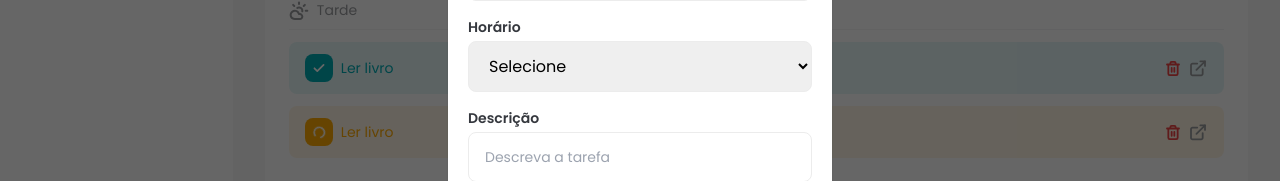
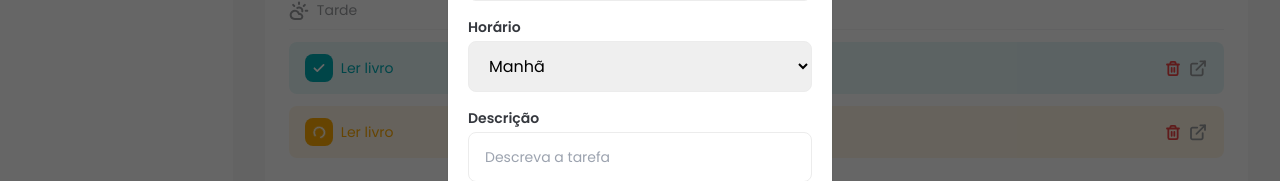
Before and after one commit to lucasbeniti/fsc-task-manager, a React (Vite) app: page / in a window 1280 px wide. Both pictures are taken after a click on the button "Nova tarefa". Shown: the part 346-527 px from the top of the page. Built offline with nearby package versions, Linux system fonts and the light colour scheme.

Commit message:
feat: ensure task can be added

```diff
--- a/src/components/AddTaskDialog.jsx
+++ b/src/components/AddTaskDialog.jsx
@@ -2,13 +2,30 @@ import { createPortal } from "react-dom";
 import Input from "./Input";
 import Button from "./Button";
 import { CSSTransition } from "react-transition-group";
-import { useRef } from "react";
+import { useRef, useState } from "react";
 import "./AddTaskDialog.css";
-import InputLabel from "./InputLabel";
 import TimeSelect from "./TimeSelect";
+import { v4 } from "uuid";
 
-const AddTaskDialog = ({ isOpen, handleCloseDialogClick }) => {
+const AddTaskDialog = ({
+  isOpen,
+  handleCloseDialogClick,
+  handleAddTaskSubmit,
+}) => {
   const nodeRef = useRef();
+  const [time, setTime] = useState("morning");
+  const [title, setTitle] = useState();
+  const [description, setDescription] = useState();
+
+  const handleSaveClick = () => {
+    handleAddTaskSubmit({
+      id: v4(),
+      title,
+      time,
+      description,
+      status: "notStarted",
+    });
+  };
 
   return (
     <CSSTransition
@@ -37,14 +54,21 @@ const AddTaskDialog = ({ isOpen, handleCloseDialogClick }) => {
                   label="Título"
                   placeholder="Título da tarefa"
                   id="title"
+                  value={title}
+                  onChange={(e) => setTitle(e.target.value)}
                 />
 
-                <TimeSelect />
+                <TimeSelect
+                  value={time}
+                  onChange={(e) => setTime(e.target.value)}
+                />
 
                 <Input
                   label="Descrição"
                   placeholder="Descreva a tarefa"
                   id="description"
+                  value={description}
+                  onChange={(e) => setDescription(e.target.value)}
                 />
 
                 <div className="flex items-center gap-3">
@@ -55,7 +79,9 @@ const AddTaskDialog = ({ isOpen, handleCloseDialogClick }) => {
                   >
                     Cancelar
                   </Button>
-                  <Button size="lg">Salvar</Button>
+                  <Button size="lg" onClick={handleSaveClick}>
+                    Salvar
+                  </Button>
                 </div>
               </div>
             </div>
--- a/src/components/Tasks.jsx
+++ b/src/components/Tasks.jsx
@@ -61,6 +61,12 @@ const Tasks = () => {
     setIsDialogOpen(false);
   };
 
+  const handleAddTaskSubmit = (task) => {
+    setTasks([...tasks, task]);
+    setIsDialogOpen(false);
+    toast.success("Tarefa adicionada com sucesso!");
+  };
+
   return (
     <div className="w-full space-y-6 px-8 py-16">
       <div className="flex w-full justify-between">
@@ -84,6 +90,7 @@ const Tasks = () => {
           <AddTaskDialog
             isOpen={isDialogOpen}
             handleCloseDialogClick={handleCloseDialogClick}
+            handleAddTaskSubmit={handleAddTaskSubmit}
           />
         </div>
       </div>
--- a/src/components/TimeSelect.jsx
+++ b/src/components/TimeSelect.jsx
@@ -1,14 +1,14 @@
 import InputLabel from "./InputLabel";
 
-const TimeSelect = () => {
+const TimeSelect = (props) => {
   return (
     <div className="flex flex-col gap-1 text-left">
       <InputLabel htmlFor="time">Horário</InputLabel>
       <select
         id="time"
         className="placehoder:text-[#9A9C9F] rounded-lg border border-solid border-[#ECECEC] px-4 py-3 outline-[#00ADB5] placeholder:text-sm"
+        {...props}
       >
-        <option value="0">Selecione</option>
         <option value="morning">Manhã</option>
         <option value="afternoon">Tarde</option>
         <option value="night">Noite</option>
```
